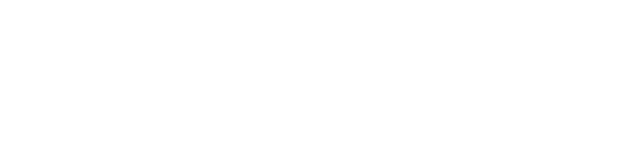
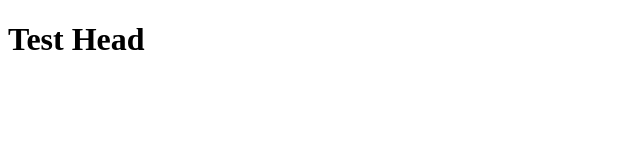
Before and after one commit to smartDev99/frontendWithScss, a plain HTML site: page index.html in a window 1280 px wide. Shown: the whole page, without its empty margins (0-640 px from the left). Drawn offline with Linux system fonts and the light colour scheme.

Commit message:
Update index.html

```diff
--- a/index.html
+++ b/index.html
@@ -7,6 +7,6 @@
     <title>Frontend With Css</title>
 </head>
 <body>
-
+    <h1> Test Head </h1>
 </body>
 </html>
```
